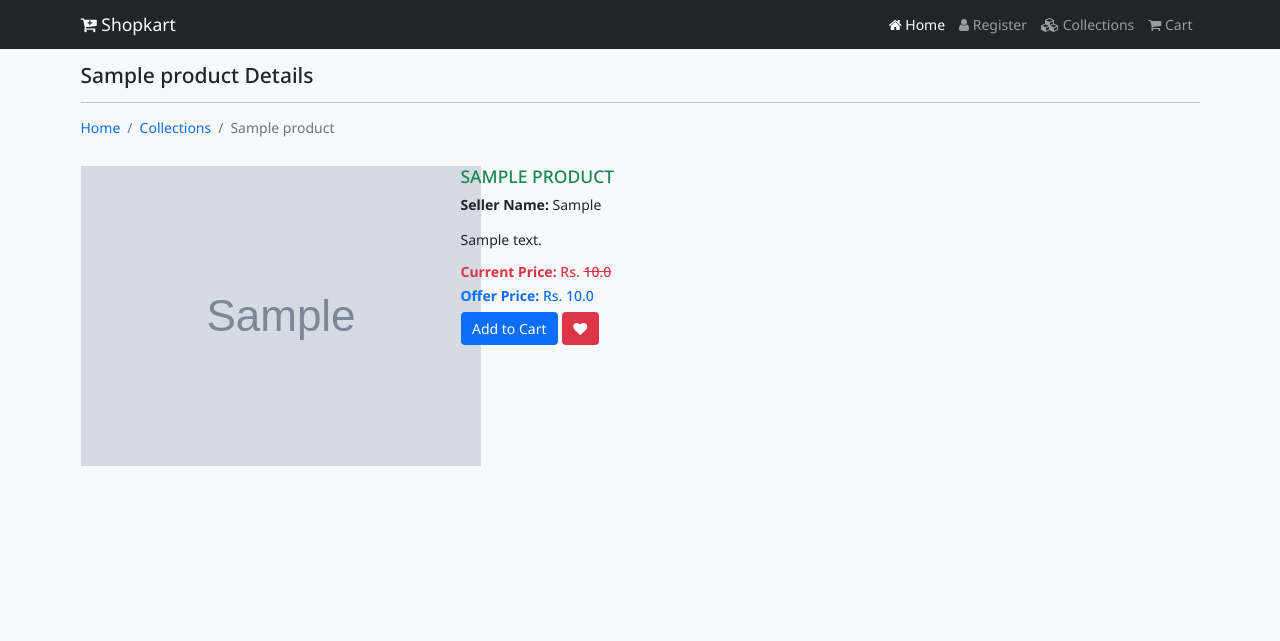
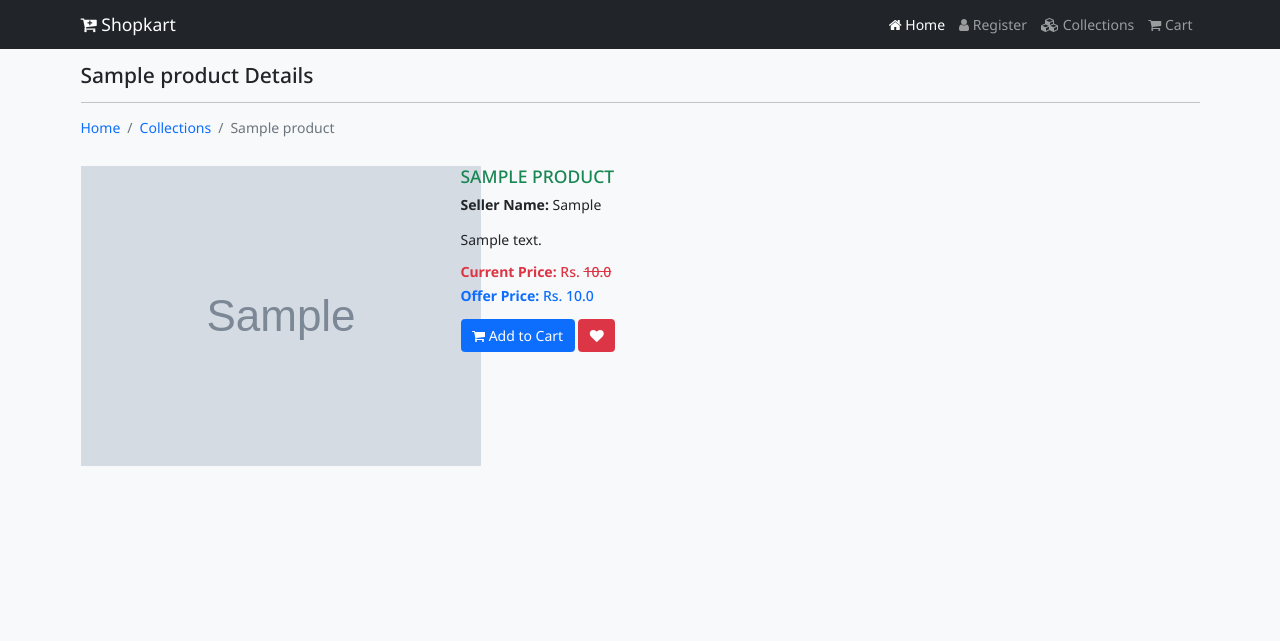
Before and after one commit to sathishkumar-c-2002/shopkart, a Django app: template shop/templates/shop/products/product_details.html in a window 1280 px wide. Shown: the top 641 px of the page. Run offline with Django 5.2, Linux system fonts and the light colour scheme; the template is opened without the code that fills it: values that come from a table or form of the project are taken from there, others are empty; tables that the repository leaves empty hold one stand-in row (values such as "Sample post"); grey boxes marked "Sample" are stand-in pictures.

Commit message:
Modified if stock is zero it shows out of stock

```diff
--- a/shop/templates/shop/products/product_details.html
+++ b/shop/templates/shop/products/product_details.html
@@ -28,10 +28,15 @@ Mobiles | Online Shopping
                 <h5 class="text-success"> {{products.name | upper}}</h5>
                 <p><b>Seller Name:</b> {{products.vendor}} </p>
                 <p style="text-align:justify;">{{products.description}}</p>
+
                 <h6 class="my-2 text-danger"><b>Current Price:</b> Rs. <s>{{products.original_price}}</s></h6>
                 <h6 class="my-2 text-primary"><b>Offer Price:</b> Rs. {{products.selling_price}}</h6>
-                <div>
-                    <button class="btn btn-primary"><i class="fa fa-cart"></i>Add to Cart</button>
+                <div class = "my-3">
+                    {% if products.quantity > 0 %}
+                    <button class="btn btn-primary"><i class="fa fa-shopping-cart"></i> Add to Cart</button>
+                    {% else %}
+                    <button class="btn btn-secondary"><i class="fa fa-minus"></i> Out of stock</button>
+                    {% endif %}
                     <button class="btn btn-danger"><i class="fa fa-heart"></i></button>
 
                 </div>
```
